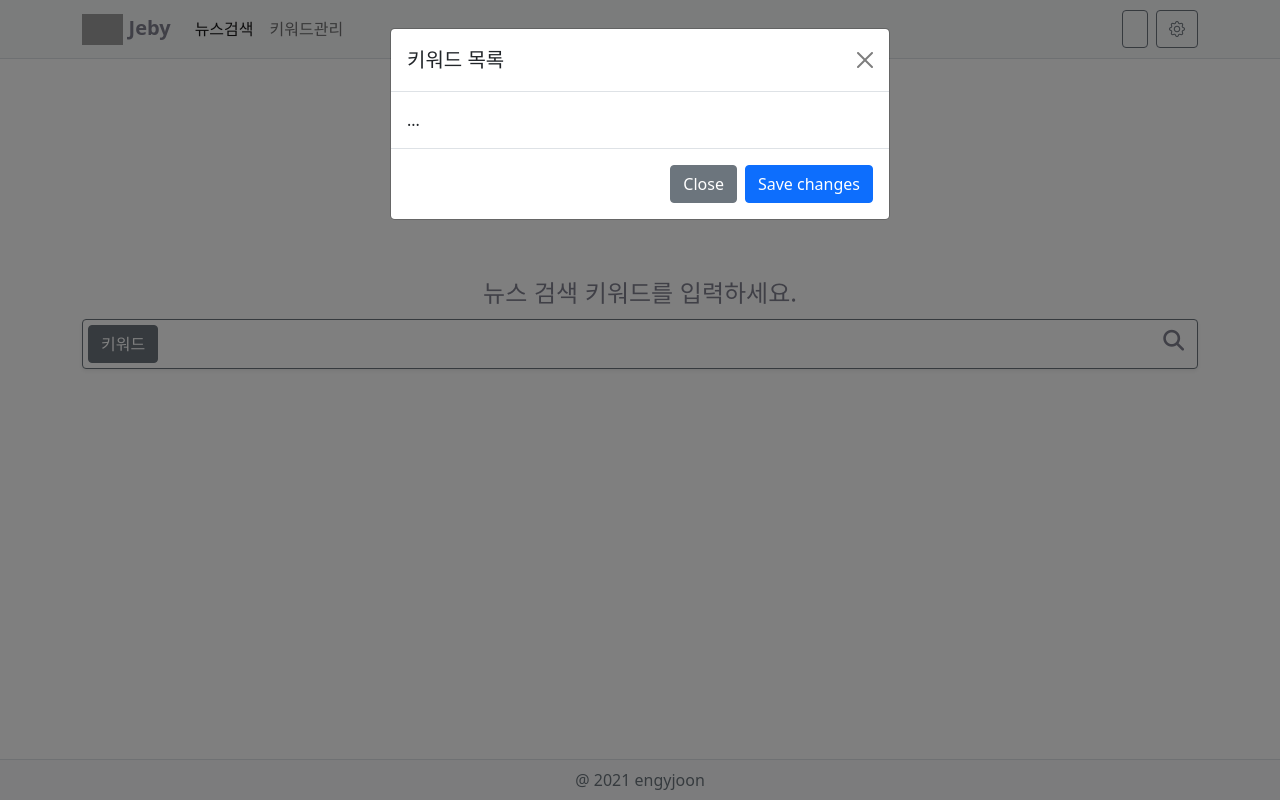
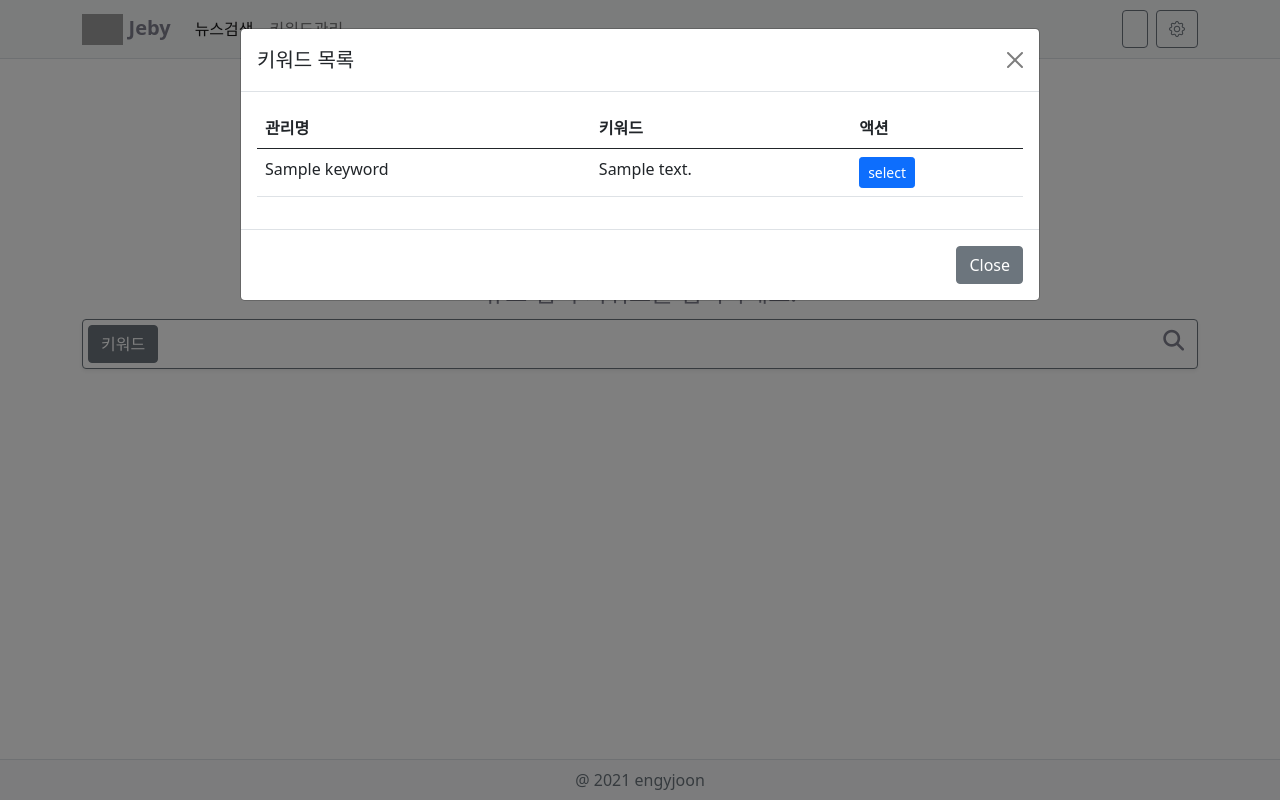
Before and after one commit to engyjoon/jeby, a Django app: template jeby_prj/templates/news/index.html in a window 1280 px wide, after a click on "키워드". Run offline with Django 3.2, Linux system fonts and the light colour scheme; the template is opened without the code that fills it: most values are stand-ins (such as "Sample title", 1, 10 or a date in 2020); some libraries are stand-ins or nearby versions; grey boxes are pictures that could not be loaded.

Commit message:
키워드 선택 기능 개발

```diff
--- a/jeby_prj/static/news/js/news_index.js
+++ b/jeby_prj/static/news/js/news_index.js
@@ -4,4 +4,10 @@ $(document).ready(function () {
     $("#search-img").click(function () {
         $("#frm-search").submit();
     });
+
+    $(".btn-select-keyword").click(function () {
+        // console.log($(this).data("id"));
+        $("#input-keyword").val($(this).data("keyword"));
+        $("#keywordListModal").modal('hide');
+    });
 });
--- a/jeby_prj/templates/news/index.html
+++ b/jeby_prj/templates/news/index.html
@@ -26,7 +26,7 @@
                                 <button type="button" class="btn btn-secondary" id="btn-keyword-group"
                                     data-bs-toggle="modal" data-bs-target="#keywordListModal">키워드</button>
                                 <div class="flex-grow-1">
-                                    <input type="text" class="form-control" name="keyword" autocomplete=off>
+                                    <input type="text" class="form-control" name="keyword" id="input-keyword" autocomplete=off>
                                 </div>
                                 <div class="me-2">
                                     <a href="#"><span id="search-img"><i class="fas fa-search"></i></span></a>
@@ -41,18 +41,37 @@
 </div>
 
 <div class="modal fade" id="keywordListModal" tabindex="-1" aria-labelledby="keywordListModalLabel" aria-hidden="true">
-  <div class="modal-dialog modal-dialog-scrollable">
+    <div class="modal-dialog modal-lg modal-dialog-scrollable">
         <div class="modal-content">
             <div class="modal-header">
                 <h5 class="modal-title" id="exampleModalLabel">키워드 목록</h5>
                 <button type="button" class="btn-close" data-bs-dismiss="modal" aria-label="Close"></button>
             </div>
             <div class="modal-body">
-        ...
+                <table class="table">
+                    <thead>
+                        <tr>
+                            <th scope="col">관리명</th>
+                            <th scope="col">키워드</th>
+                            <th scope="col">액션</th>
+                        </tr>
+                    </thead>
+                    <tbody>
+                        {% for keyword in keywords %}
+                        <tr>
+                            <td>{{ keyword.title }}</td>
+                            <td>{{ keyword.content }}</td>
+                            <td>
+                                <button type="button" class="btn btn-sm btn-primary btn-select-keyword"
+                                    data-keyword="{{ keyword.content }}">select</button>
+                            </td>
+                        </tr>
+                        {% endfor %}
+                    </tbody>
+                </table>
             </div>
             <div class="modal-footer">
                 <button type="button" class="btn btn-secondary" data-bs-dismiss="modal">Close</button>
-        <button type="button" class="btn btn-primary">Save changes</button>
             </div>
         </div>
     </div>
--- a/news/views.py
+++ b/news/views.py
@@ -16,9 +16,14 @@ from . import naverapi
 def index(request):
     """뉴스 검색 첫 페이지"""
 
+    keywords = Keyword.objects.all()
+
     return render(
         request,
         'news/index.html',
+        {
+            'keywords': keywords,
+        }
     )
 
 
```
Lines whose indentation alone changed are shown as unchanged.
